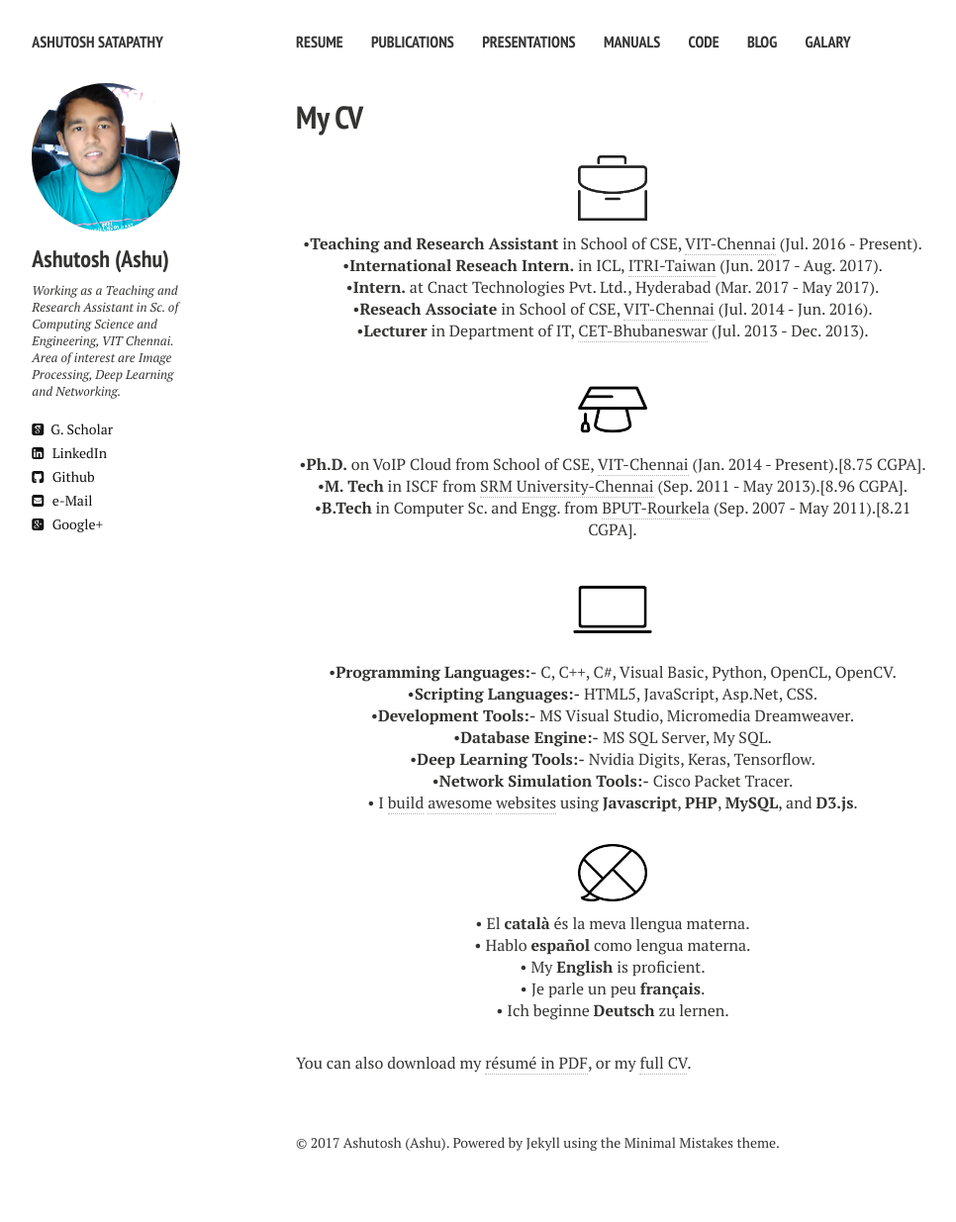
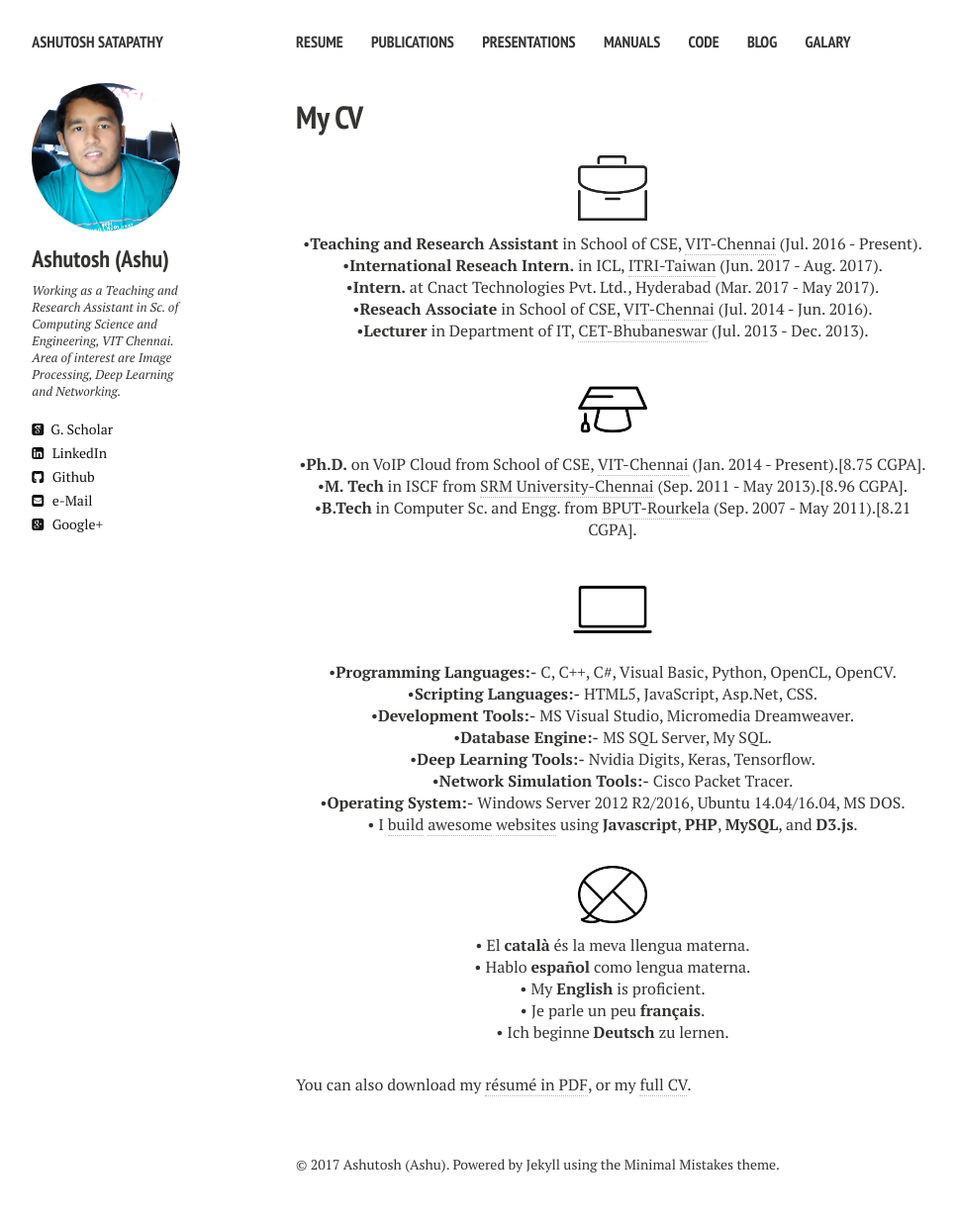
Before and after one commit to ashutoshsatapathy1990/ashutoshsatapathy1990.github.io, a Jekyll site: the page built from cv.md, in a window 1280 px wide. Shown: the whole page at 99% size, without its empty margins (21-987 px from the left). Built offline with Jekyll 4.4.1, drawn with Linux system fonts in a browser that asks for light colours; nearby versions of some CDN libraries; before the commit the page ends 1213 px from its top, so only the background shows below that.

Commit message:
Update cv.html

```diff
--- a/_layouts/cv.html
+++ b/_layouts/cv.html
@@ -63,6 +63,7 @@
     <p align="center">&#8226<strong>Database Engine:-</strong> MS SQL Server, My SQL.</p>
     <p align="center">&#8226<strong>Deep Learning Tools:-</strong> Nvidia Digits, Keras, Tensorflow.</p>
     <p align="center">&#8226<strong>Network Simulation Tools:-</strong> Cisco Packet Tracer.</p>
+      <p align="center">&#8226<strong>Operating System:-</strong> Windows Server 2012 R2/2016, Ubuntu 14.04/16.04, MS DOS.</p>
     <p align="center" class="bottom-three">&#8226 I <a href="http://goo.gl/XbK9qN" target="_blank">build</a> <a href="http://www.vision.ee.ethz.ch/~cvlsegmentation/" target="_blank">awesome</a> <a href="http://davischallenge.org" target="_blank">websites</a> using <strong>Javascript</strong>, <strong>PHP</strong>, <strong>MySQL</strong>, and <strong>D3.js</strong>.</p>
 
     <p align="center" class=bottom-small><img src="{{ site.url }}/images/CV/talk.png" alt="Languages" width="70" height="70"></p>
```
